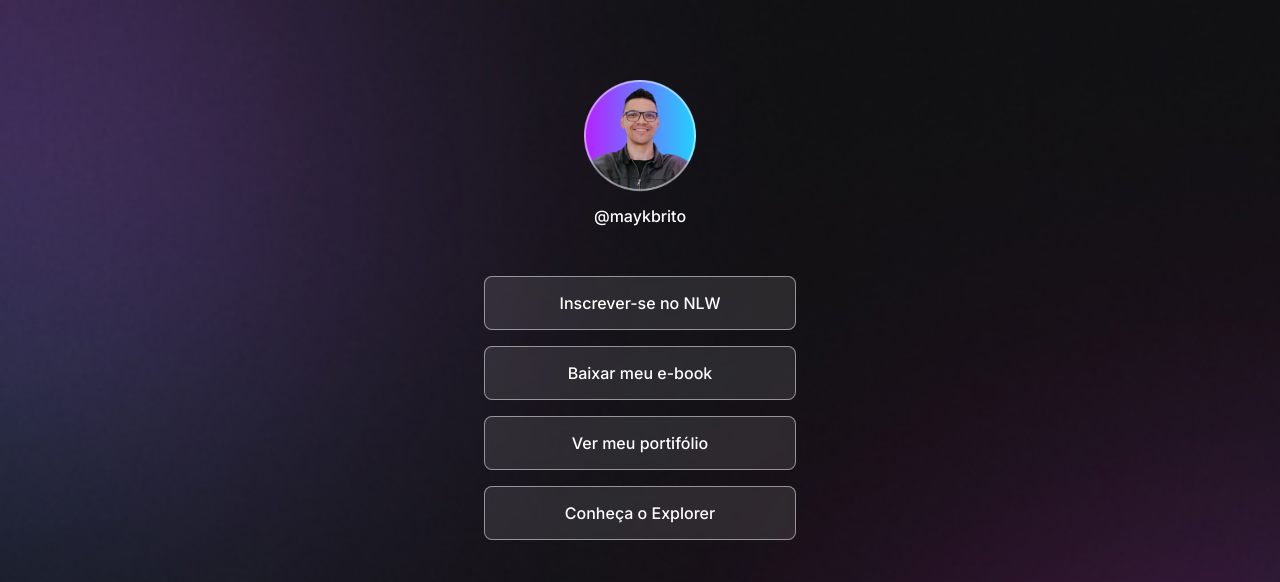
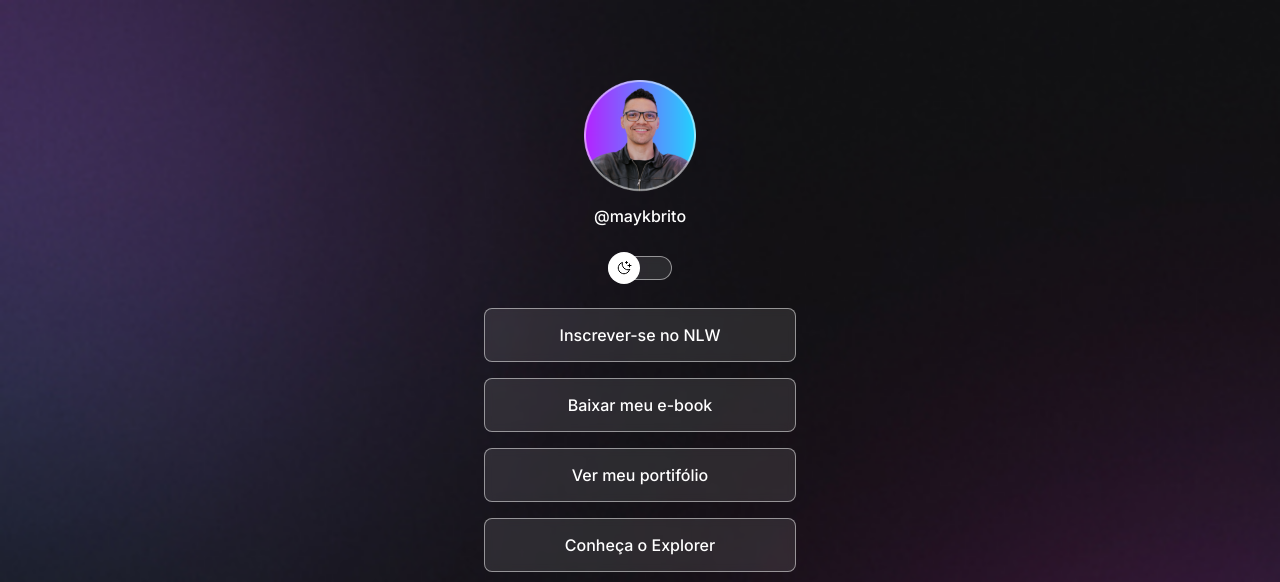
Before and after one commit to aledosreis/devLinks, a plain HTML site: page index.html in a window 1280 px wide. Shown: the top 582 px of the page. Drawn offline with nearby package versions, Linux system fonts and the light colour scheme.

Commit message:
add switch

```diff
--- a/index.html
+++ b/index.html
@@ -17,6 +17,10 @@
       <div id="profile">
         <img src="assets/avatar.png" alt="Foto de perfil" />
         <p>@maykbrito</p>
+      </div>
+      <div id="switch">
+        <button></button>
+        <span></span>
       </div>
       <ul>
         <li>
--- a/style.css
+++ b/style.css
@@ -5,12 +5,13 @@
 }
 
 :root {
-  --text-color: #FFFFFF;
+  --text-color: #ffffff;
   --bg-url: url(./assets/bg-mobile.jpg);
   --stroke-color: rgba(255, 255, 255, 0.5);
   --surface-color: rgba(255, 255, 255, 0.1);
   --surface-color-hover: rgba(255, 255, 255, 0.05);
   --highlight-color: rgba(255, 255, 255, 0.2);
+  --switch-bg-url: url(./assets/moon-stars.svg);
 }
 
 .light {
@@ -20,6 +21,7 @@
   --surface-color: rgba(0, 0, 0, 0.05);
   --surface-color-hover: rgba(0, 0, 0, 0.02);
   --highlight-color: rgba(0, 0, 0, 0.1);
+  --switch-bg-url: url(./assets/sun.svg);
 }
 
 body {
@@ -37,6 +39,7 @@ body * {
   padding: 0 24px;
 }
 
+/* profile */
 #profile {
   text-align: center;
   padding: 24px;
@@ -50,6 +53,43 @@ body * {
   font-weight: 500;
   line-height: 24px;
   margin-top: 8px;
+}
+
+/* switch */
+#switch {
+  position: relative;
+  width: 64px;
+  margin: 4px auto;
+}
+
+#switch button {
+  width: 32px;
+  height: 32px;
+  background: #ffffff var(--switch-bg-url) no-repeat center;
+  border: 0;
+  border-radius: 50%;
+
+  position: absolute;
+  top: 50%;
+  left: 0;
+  z-index: 1;
+  transform: translateY(-50%);
+}
+
+.light #switch button {
+  right: 0;
+  left: initial;
+}
+
+#switch span {
+  display: block;
+  width: 64px;
+  height: 24px;
+  background: var(--surface-color);
+  border: 1px solid var(--stroke-color);
+  backdrop-filter: blur(4px);
+  -webkit-backdrop-filter: blur(4px);
+  border-radius: 9999px;
 }
 
 /* Links */
```
Also changed, not shown: assets/moon-stars.svg (added), assets/sun.svg (added).
